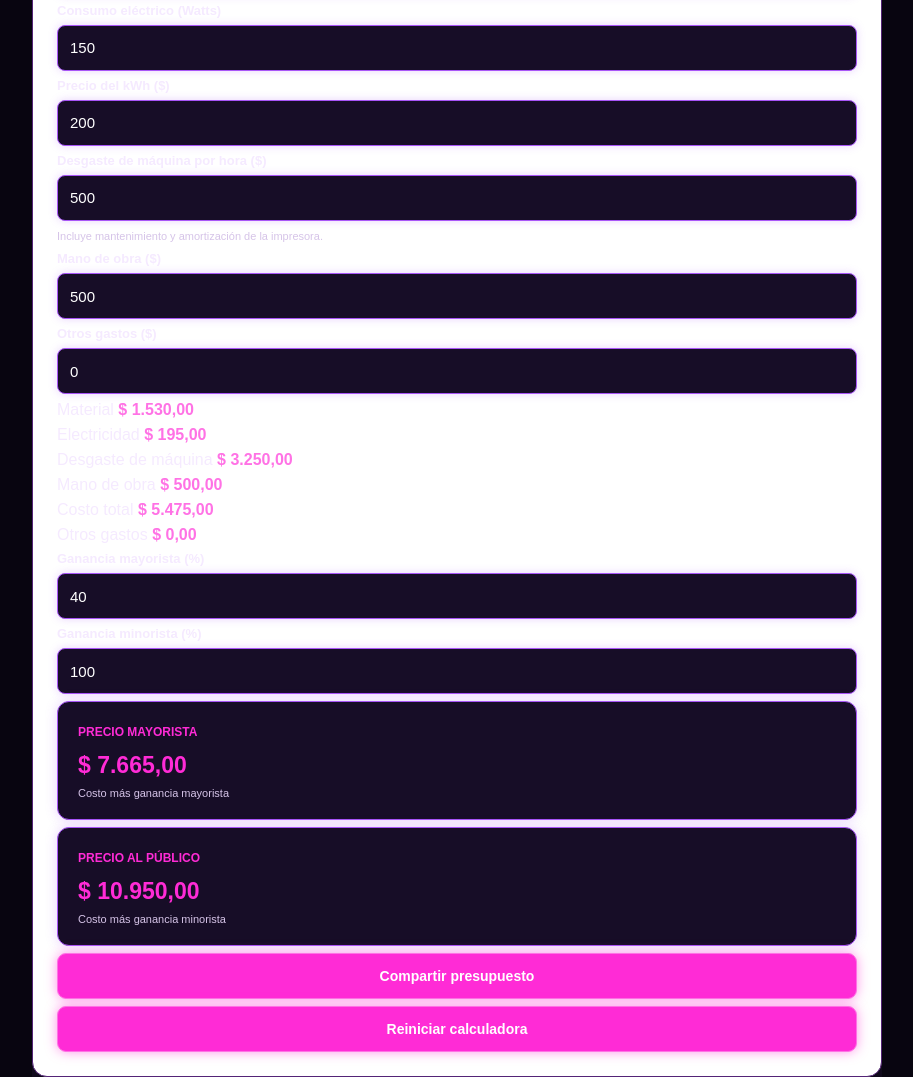
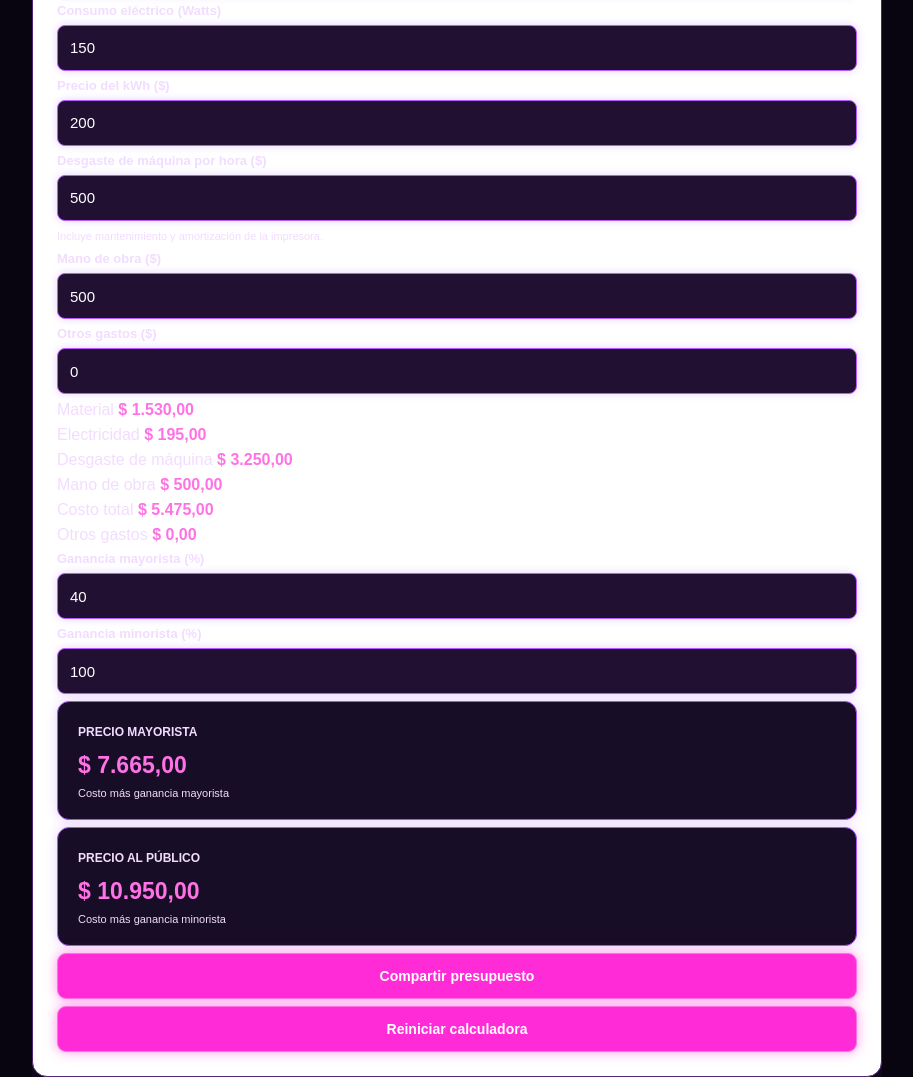
Before and after one commit to cyeimprecionesd-bit/calculadora-3d-punilla, a plain HTML site: page index.html in a window 1280 px wide. Shown: the part 649-1726 px from the top of the page, without its empty margins (183-1096 px from the left). Drawn offline with Linux system fonts and the light colour scheme.

Commit message:
index.html

```diff
--- a/index.html
+++ b/index.html
@@ -471,6 +471,56 @@ strong {
 footer {
     color: #c7a6e8;
 }
+  /* CORRECCIÓN DE CONTRASTE Y LEGIBILIDAD */
+
+body {
+    background: #080510 !important;
+    color: #f8edff !important;
+}
+
+.container {
+    background: #10091c !important;
+    color: #f8edff !important;
+}
+
+label,
+.field label,
+span,
+p,
+small {
+    color: #f2dcff !important;
+}
+
+h1, h2, h3 {
+    color: #ff72e5 !important;
+    text-shadow: 0 0 8px #ff2bd6;
+}
+
+input, select {
+    background: #211032 !important;
+    color: #ffffff !important;
+    border: 1px solid #b65cff !important;
+}
+
+input::placeholder {
+    color: #d7b8ec !important;
+}
+
+.line {
+    color: #f8edff !important;
+}
+
+.line strong,
+.price-card strong {
+    color: #ff72e5 !important;
+}
+
+.card,
+.price-card {
+    background: #170d27 !important;
+    color: #f8edff !important;
+    border: 1px solid #a855f7 !important;
+}
 </style>
 
 </head>
```
